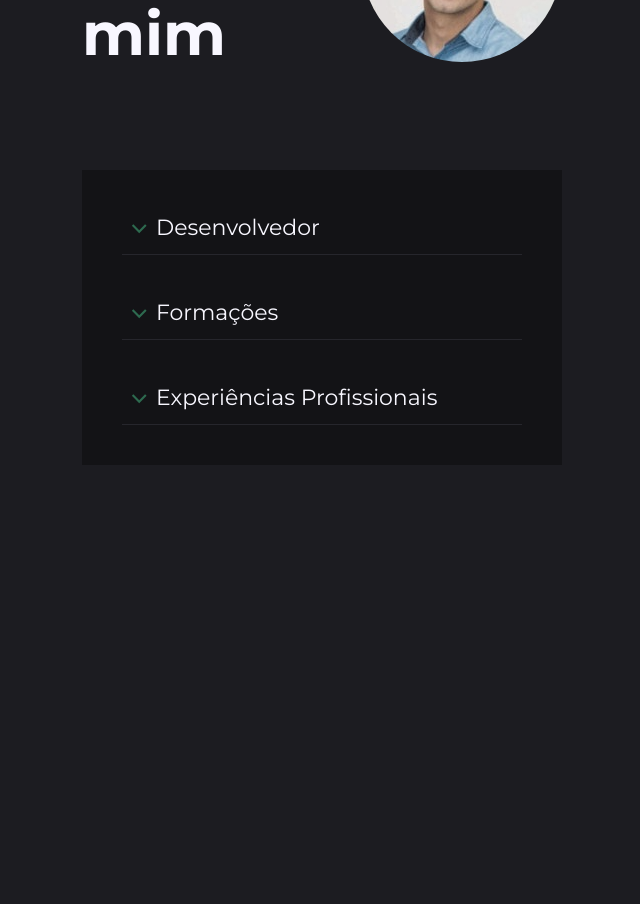
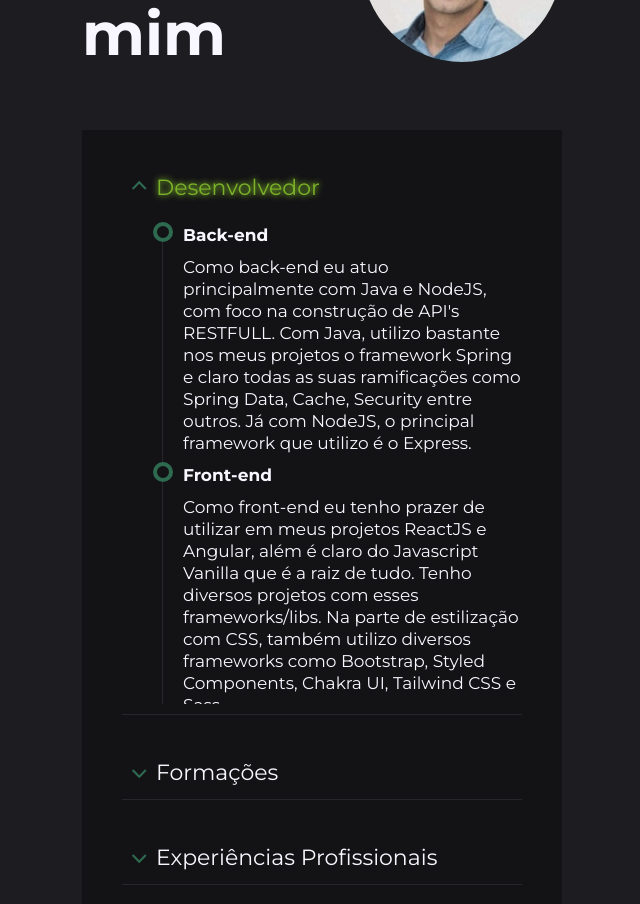
Before and after one commit to EricEOL/ericeol.dev, an Angular app: page /aboutme in a window 1280 px wide. Shown: the part 320-1224 px from the top of the page, without its empty margins (318-958 px from the left). Before the commit the page ends 805 px from the top, so only its background shows below. Built offline with nearby package versions, Linux system fonts and the light colour scheme.

Commit message:
Atualização no 'sobre mim'

```diff
--- a/src/app/core/components/aboutme/aboutme.component.css
+++ b/src/app/core/components/aboutme/aboutme.component.css
@@ -27,7 +27,7 @@
 }
 
 .aboutme section {
-  margin-top: 100px;
+  margin-top: 60px;
   background: #131316;
   margin-bottom: 20px;
 }
@@ -37,11 +37,7 @@
   flex-direction: column;
   padding-bottom: 10px;
   margin: 40px;
-  border-bottom: 1px solid var(--bg-secondary);
-}
-
-.aboutme section .card .card-title {
-
+  border-bottom: 1px solid #26262C;
 }
 
 .aboutme section .card .card-title label {
@@ -58,9 +54,9 @@
 }
 
 .aboutme section .card .card-content {
-  height: 0;
+  max-height: 0;
   overflow: hidden;
-  transition: 1s;
+  transition: max-height 1s;
 }
 
 .aboutme section .card .card-content ul {
@@ -73,6 +69,8 @@
   padding-bottom: 10px;
   border-left: 1px solid var(--bg-secondary);
   list-style: none;
+  font-size: 17px;
+  line-height: 22px;
 }
 
 .aboutme section .card .card-content ul li .circle {
@@ -96,7 +94,7 @@
 }
 
 .aboutme section .card input:checked ~ .card-content {
-  height: 250px;
+  max-height: 500px;
   color: #f8f7ff;
 }
 
--- a/src/app/core/components/aboutme/aboutme.component.html
+++ b/src/app/core/components/aboutme/aboutme.component.html
@@ -1,13 +1,13 @@
-<section class="aboutme">
+<div class="aboutme">
   <header>
     <h2>Sobre mim</h2>
-    <img src="assets/eu.jpg" alt="">
+    <img src="assets/eu.jpg" alt="eu">
   </header>
 
   <section>
 
     <div class="card">
-      <input type="checkbox" id="dev">
+      <input type="checkbox" id="dev" checked>
       <div class="card-title">
         <label for="dev">
           <img src="/assets/icons/arrow-down-about.svg" alt="Arrow down">
@@ -50,16 +50,14 @@
             <div class="circle"></div>
             <strong>Análise e Desenvolvimento de Sistemas</strong>
             <p>
-              Como back-end eu atuo principalmente com Java e NodeJS, com foco na construção de API's RESTFULL. Com Java, utilizo bastante nos meus projetos o framework
-              Spring e claro todas as suas ramificações como Spring Data, Cache, Security entre outros. Já com NodeJS, o principal framework que utilizo é o Express.
+              Graduação | Ano de formação: 1º semestre de 2022
             </p>
           </li>
           <li>
             <div class="circle"></div>
             <strong>Gestão Financeira</strong>
             <p>
-              Como front-end eu tenho prazer de utilizar em meus projetos ReactJS e Angular, além é claro do Javascript Vanilla que é a raiz de tudo. Tenho diversos projetos
-              com esses frameworks/libs. Na parte de estilização com CSS, também utilizo diversos frameworks como Bootstrap, Styled Components, Chakra UI, Tailwind CSS e Sass.
+              Graduação | Ano de formação: 2º semestre de 2020
             </p>
           </li>
         </ul>
@@ -80,16 +78,17 @@
             <div class="circle"></div>
             <strong>Financeiro</strong>
             <p>
-              Como back-end eu atuo principalmente com Java e NodeJS, com foco na construção de API's RESTFULL. Com Java, utilizo bastante nos meus projetos o framework
-              Spring e claro todas as suas ramificações como Spring Data, Cache, Security entre outros. Já com NodeJS, o principal framework que utilizo é o Express.
+              Durante minha permanência no Exército Brasileiro, trabalhei em diversas funções relacionadas ao finaneiro, que me trouxeram grandes experiências na área.
+              Atuei como Chefe do Setor Financeiro, Chefe do Setor de Aquisições, Licitações e Contratos e Chefe do Setor de Material, todas essa funções exercidas no
+              Depósito Central de Munição.
             </p>
           </li>
           <li>
             <div class="circle"></div>
             <strong>Logística</strong>
             <p>
-              Como front-end eu tenho prazer de utilizar em meus projetos ReactJS e Angular, além é claro do Javascript Vanilla que é a raiz de tudo. Tenho diversos projetos
-              com esses frameworks/libs. Na parte de estilização com CSS, também utilizo diversos frameworks como Bootstrap, Styled Components, Chakra UI, Tailwind CSS e Sass.
+              Na parte de lógística, tive o prazer de trabalhar diretamente com a munição estratégica do Exército Brasileiro, gerenciando as atividades de armazenamento e conservação
+              dos mais variados tipos de munição. Meu principal cargo foi o de Comandante da Companhia Depósito de Munição, também no Depósito Central de Munição.
             </p>
           </li>
         </ul>
@@ -97,4 +96,4 @@
     </div>
 
   </section>
-</section>
+</div>
```
